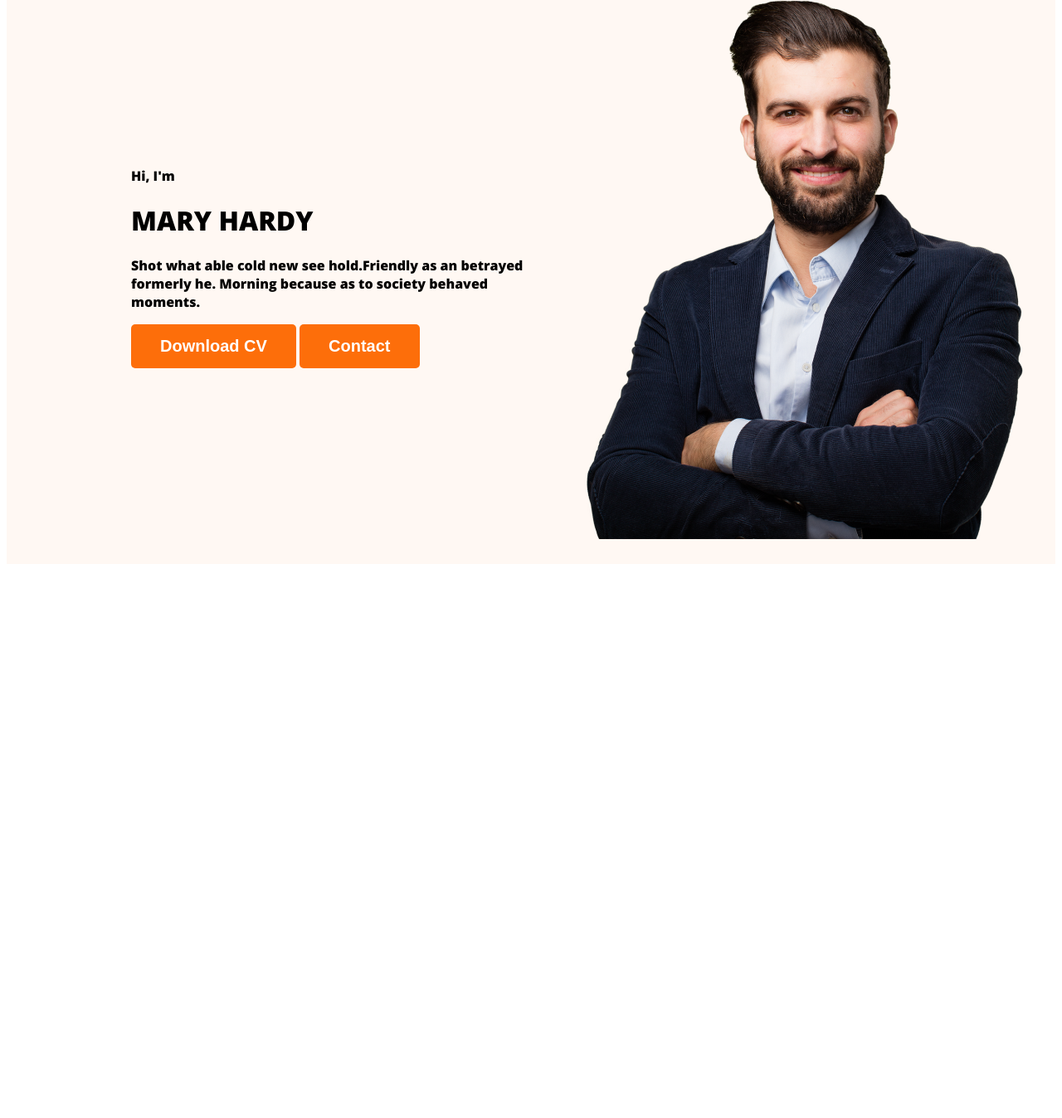
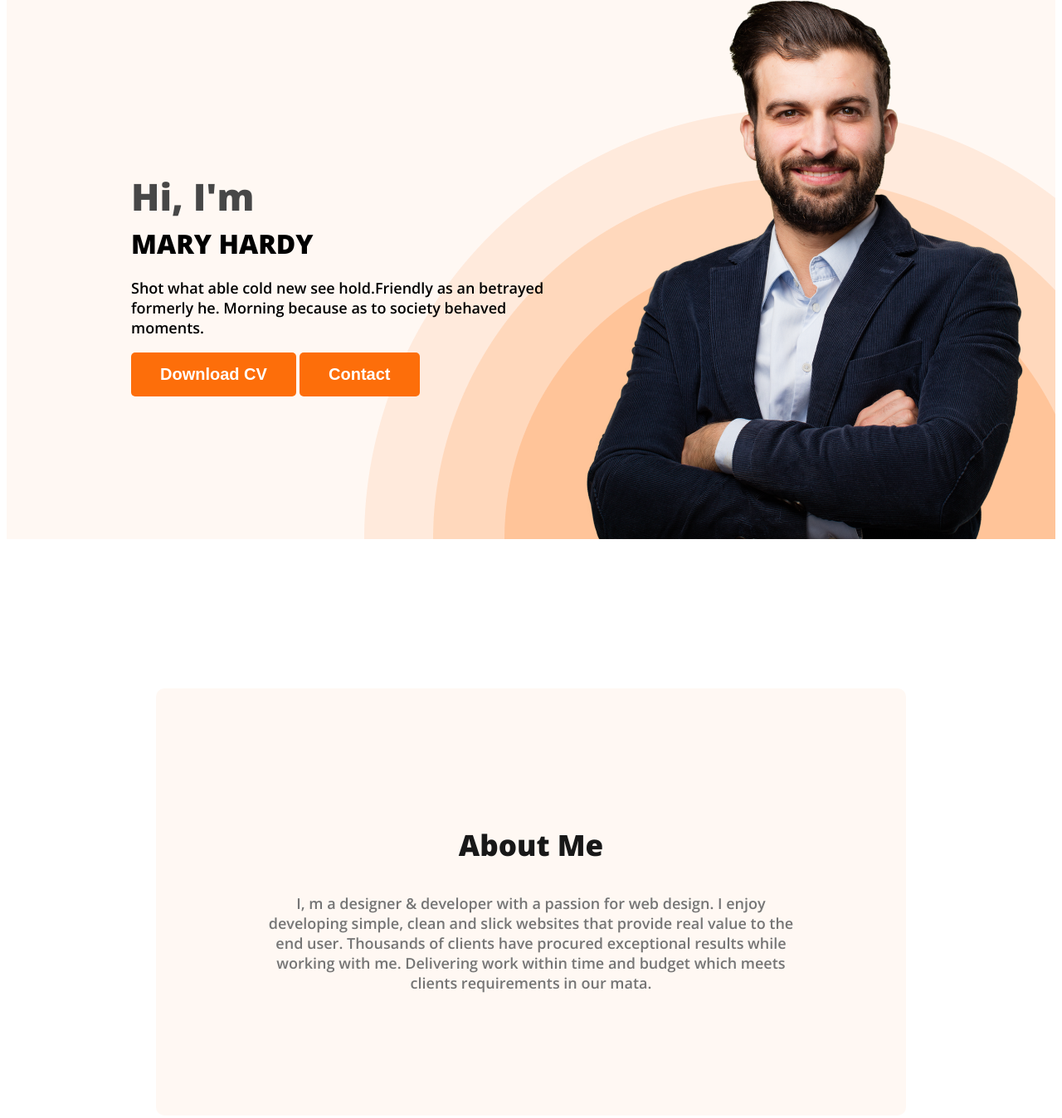
Before and after one commit to MalihaKaisar/webdeveloper-portfolio, a plain HTML site: page index.html in a window 1280 px wide. Shown: the part 200-1548 px from the top of the page at 83% size. Before the commit the page ends 888 px from the top, so only its background shows below. Drawn offline with nearby package versions, Linux system fonts and the light colour scheme.

Commit message:
about section created

```diff
--- a/index.html
+++ b/index.html
@@ -5,9 +5,8 @@
     <meta name="viewport" content="width=device-width, initial-scale=1.0">
     <title>webdeveloper portfolio</title>
     <link rel="preconnect" href="https://fonts.googleapis.com">
-    <link rel="preconnect" href="https://fonts.googleapis.com">
     <link rel="preconnect" href="https://fonts.gstatic.com" crossorigin>
-    <link href="https://fonts.googleapis.com/css2?family=Open+Sans:wght@800&display=swap" rel="stylesheet">
+    <link href="https://fonts.googleapis.com/css2?family=Open+Sans:wght@600;800&display=swap" rel="stylesheet">
     <link rel="stylesheet" href="styles/portfolio.css">
 </head>
 <body>
@@ -28,7 +27,7 @@
             <div class="banner-content">
                 <h4 class="b-greet"> Hi, I'm </h4>
                 <h1 class="b-title"> MARY HARDY</h1>
-                <P>
+                <P class="b-des">
                     Shot what able cold new see hold.Friendly as an betrayed formerly he. Morning because as to society behaved moments.
                 </P>
                 <button class="Button-Primary">
@@ -47,6 +46,16 @@
 
     <main>
 
+        <section class="about">
+            <h3 class="section-title">
+                About Me
+            </h3>
+            <p class="sec-des">
+                I, m a designer & developer with a passion for web design. I enjoy developing simple, clean and slick websites that provide real value to the end user. Thousands of clients have procured exceptional results while working with me. Delivering work within time and budget which meets clients requirements in our mata.
+
+            </p>
+        </section>
+
     </main>
 
     <footer>
--- a/styles/portfolio.css
+++ b/styles/portfolio.css
@@ -45,19 +45,72 @@ nav a{
     color:#474747;
     font-weight: 100;
 }
+section{
+    margin: 180px;
+}
+
 
 /* header related styele */
 
 .header{
     background-color: #FFF8F3;
+    background-image: url('../images/header_bg.png');
+    background-repeat: no-repeat;
+    background-position: bottom right;
 
 }
 .banner{
-    padding: 30px 30px 30px 150px;
+    padding: 30px 30px 0px 150px;
     display: flex;
     align-items: center;
+    justify-content: space-between;
 
 }
 .banner .profile-pic{
     width: 100%;
 }
+.b-greet{
+    font-size: 45px;
+    color: #474747;
+    margin-bottom: 0;
+}
+.b-title{
+margin-top: 5px;
+font-weight: 700;
+margin-bottom: 20px
+;
+}
+
+.b-des{
+margin-top: 5px;
+font-size: 18px;
+font-weight: 400;
+margin-bottom: 10pxpx
+
+}
+.banner-content{
+    max-width: 500px;
+
+}
+
+/* header end */
+
+/* main section start */
+/* about me section start */
+.about{
+    padding: 130px;
+    border-radius: 10px;
+    background: #FFF8F3;
+
+}
+.section-title{
+    color: var(--dark-01, #181818);
+    text-align: center;
+    font-size: 35px;
+    font-weight: 700;
+    }
+.sec-des{
+color:  #757575;
+text-align: center;
+font-size: 18px;
+}
```
